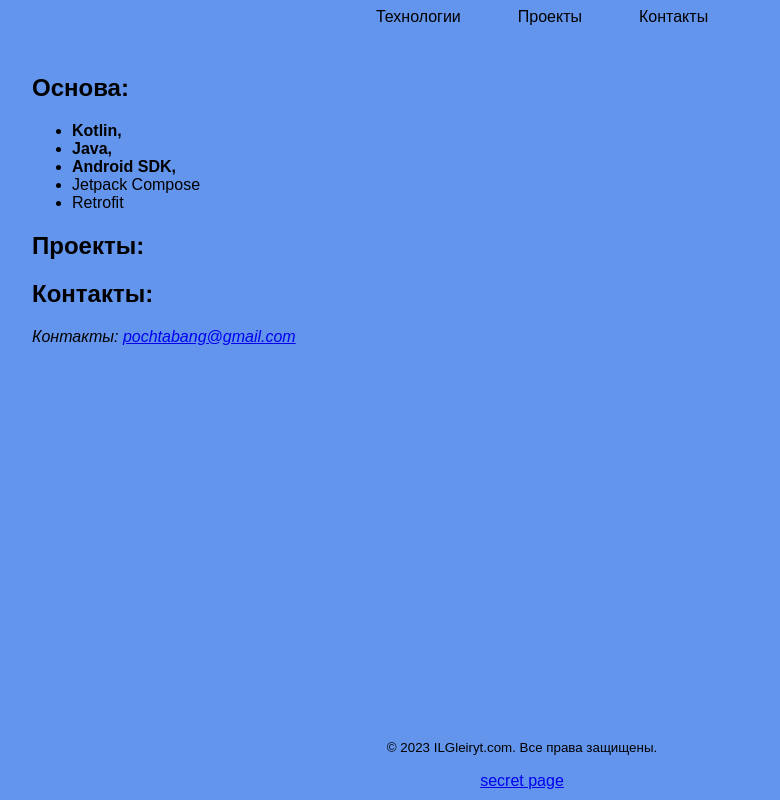
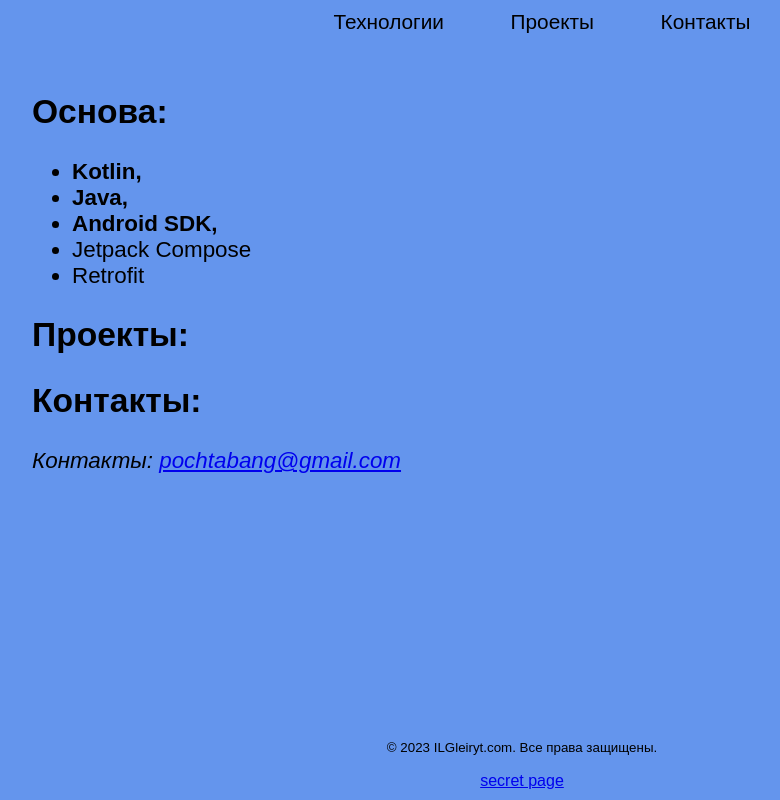
Before and after one commit to ILGleiryt/ILGleiryt.github.io, a plain HTML site: page index.html in a window 1280 px wide. Shown: the top 800 px of the page, without its empty margins (118-898 px from the left). Drawn offline with Linux system fonts and the light colour scheme.

Commit message:
change font size to bigger

```diff
--- a/css/style.css
+++ b/css/style.css
@@ -32,7 +32,7 @@ body{
 }
 
 .main-block {
-    font-size: 1em;
+    font-size: 1.4em;
 }
 
 .nav-flex {
@@ -80,6 +80,7 @@ footer {
 
 
 .nav-link {
+    font-size: 1.3em;
     display: inline-block; /* Важно! */
     color: #333; /* Исходный цвет */
     text-decoration: none;
```
Also changed, not shown: 100days.html (+1 -0 lines).
